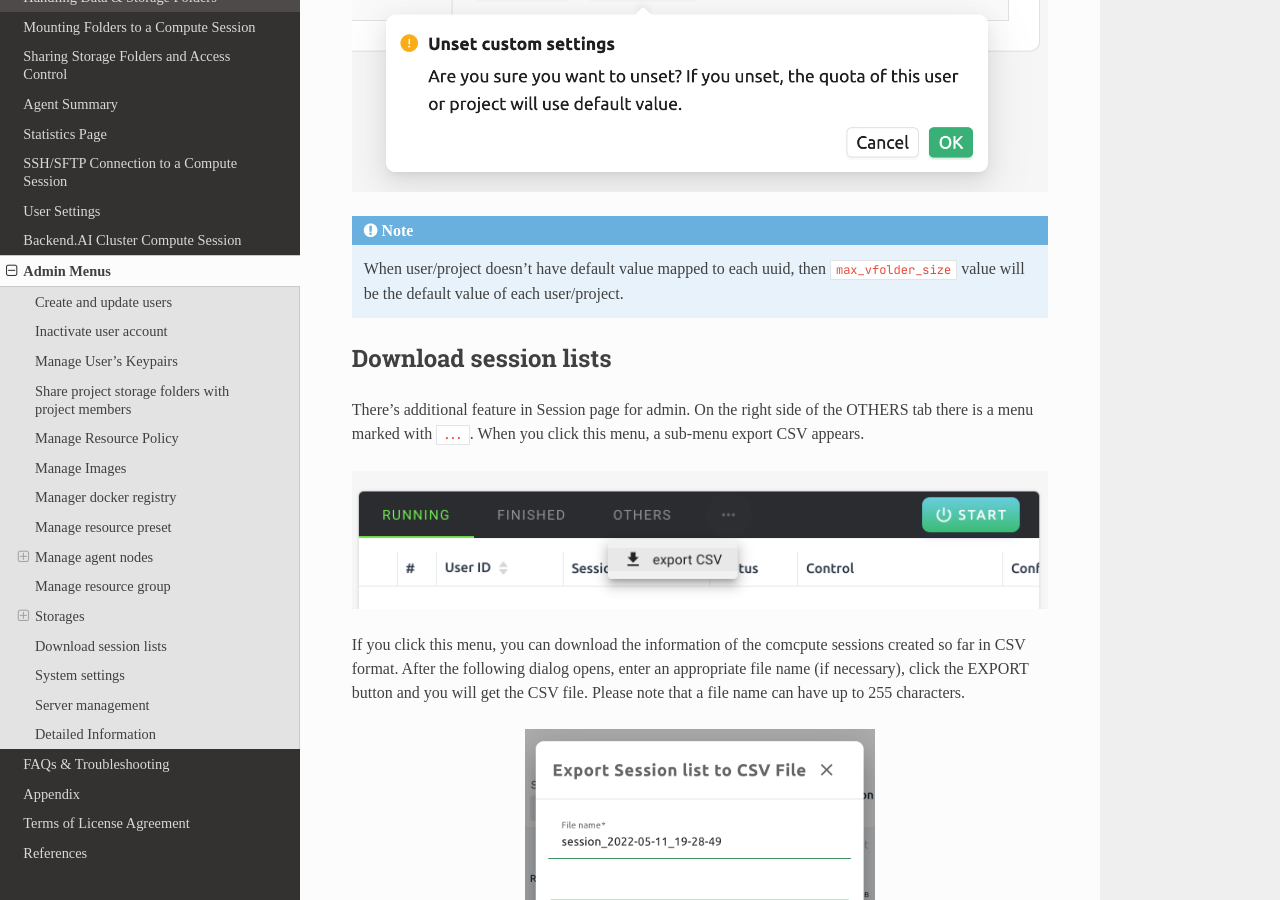
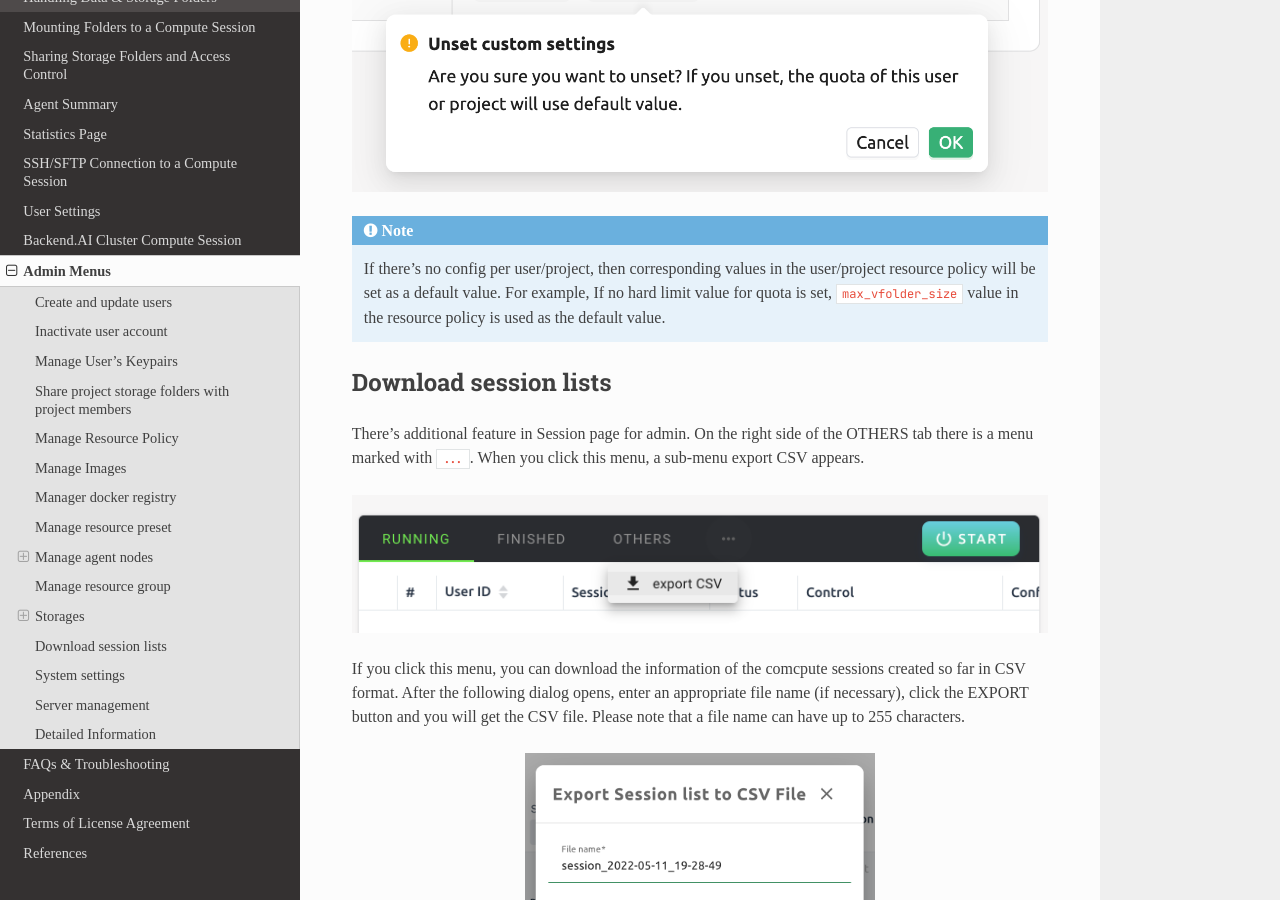
Before and after one commit to lablup/backend.ai-docs-webui, a Sphinx documentation site: the page built from docs/admin_menu/admin_menu.rst, in a window 1280 px wide and 900 px high, scrolled down 25253 px. Built offline with Sphinx 7.4.7 and the Read the Docs theme 2.0.0, drawn with Linux system fonts in a browser that asks for light colours; some web fonts are replaced.

Commit message:
docs: polish up description about setting the default value when there's no quota config set

```diff
--- a/docs/admin_menu/admin_menu.rst
+++ b/docs/admin_menu/admin_menu.rst
@@ -638,8 +638,9 @@ which depends on the quota type(user / project).
 
 .. note::
 
-   When user/project doesn't have default value mapped to each uuid,
-   then ``max_vfolder_size`` value will be the default value of each user/project.
+   If there's no config per user/project, then corresponding values in the user/project resource policy will be set as
+   a default value. For example, If no hard limit value for quota is set, ``max_vfolder_size`` value in the resource policy
+   is used as the default value.
 
 
 
```
